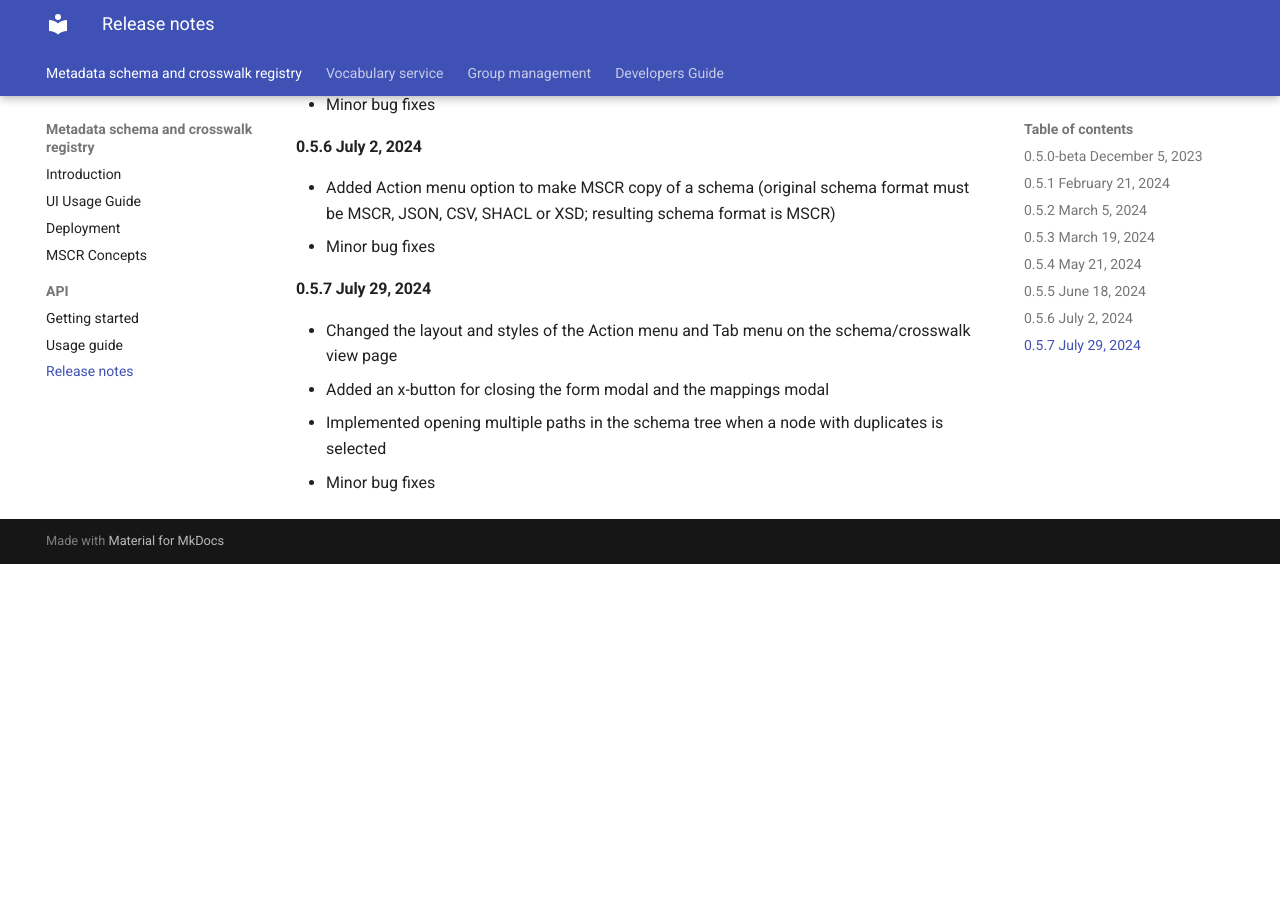
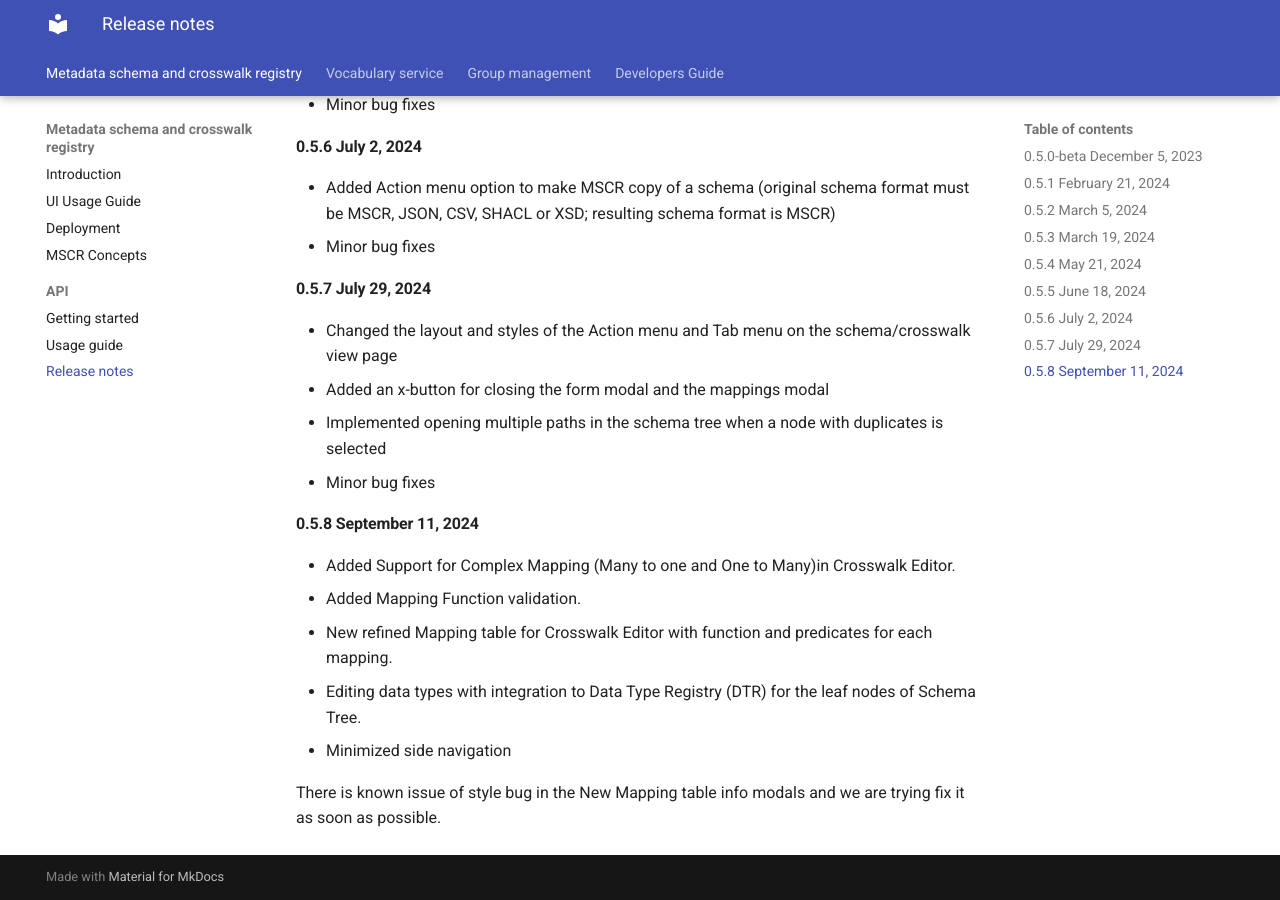
Before and after one commit to CSCfi/mscr-docs, an MkDocs documentation site: the page built from docs/mscr/release-notes.md, in a window 1280 px wide and 900 px high, scrolled down 1425 px. Built offline with MkDocs 1.6.1 and Material for MkDocs 9.7.7, drawn with Linux system fonts in a browser that asks for light colours; before the commit the page ends 1989 px from its top, so only the background shows below that.

Commit message:
Added Release notes

```diff
--- a/docs/mscr/release-notes.md
+++ b/docs/mscr/release-notes.md
@@ -53,3 +53,12 @@
 - Added an x-button for closing the form modal and the mappings modal
 - Implemented opening multiple paths in the schema tree when a node with duplicates is selected
 - Minor bug fixes
+
+#### 0.5.8 September 11, 2024
+-  Added Support for Complex Mapping (Many to one and One to Many)in Crosswalk Editor.
+- Added Mapping Function validation.
+- New refined Mapping table for Crosswalk Editor with function and predicates for each mapping.
+- Editing data types with integration to Data Type Registry (DTR) for the leaf nodes of Schema Tree.
+- Minimized side navigation
+
+There is known issue of style bug in the New Mapping table info modals and we are trying fix it as soon as possible.
```
Also changed, not shown: docs/mscr/ui-guide.md (+4 -1 lines).
